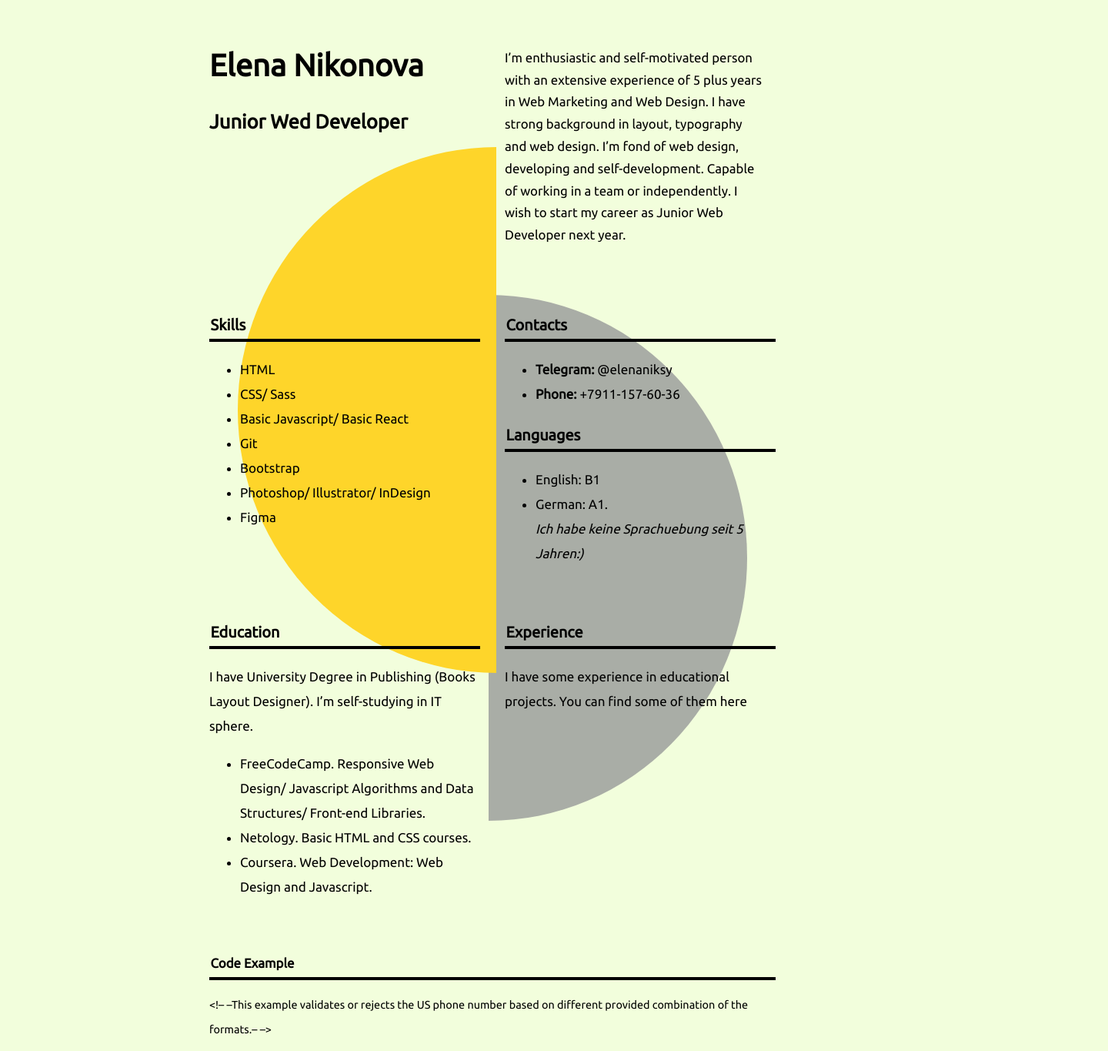
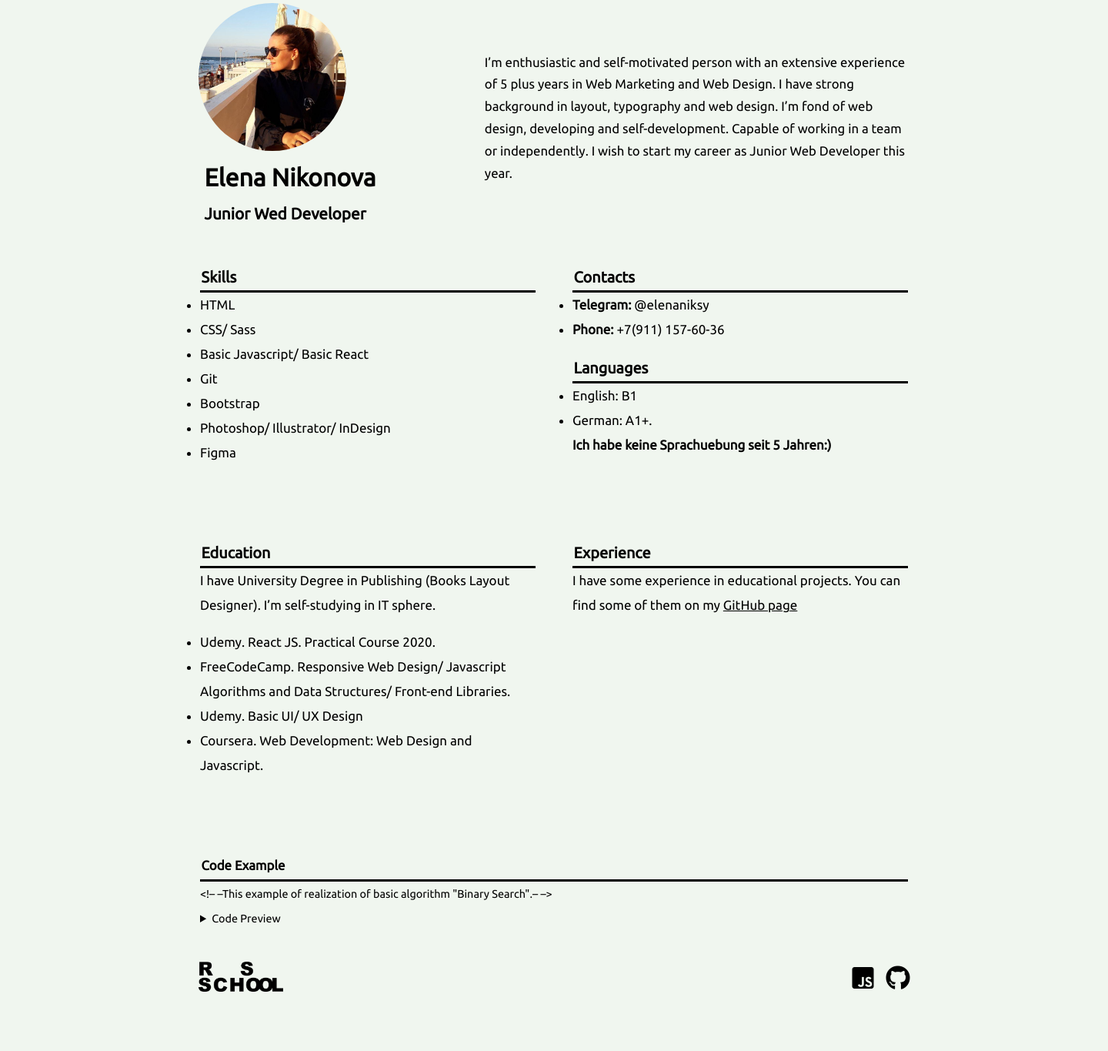
Before and after one commit to elenaniksy/rsschool-cv, a plain HTML site: page index.html in a window 1280 px wide. Shown: the part 12-1377 px from the top of the page at 77% size, 1440 px wide, since content can reach past the window. After the commit the page ends 1326 px from the top, so only its background shows below. Drawn offline with Linux system fonts and the light colour scheme.

Commit message:
feat: add footer

```diff
--- a/index.html
+++ b/index.html
@@ -6,95 +6,128 @@
     <title>CV: Elena Nikonova</title>
     <link href="style.css" rel="stylesheet">
     <link href="https://fonts.googleapis.com/css?family=Ubuntu&display=swap" rel="stylesheet">
+    <link rel="stylesheet" href="https://use.fontawesome.com/releases/v5.15.2/css/all.css" integrity="sha384-vSIIfh2YWi9wW0r9iZe7RJPrKwp6bG+s9QZMoITbCckVJqGCCRhc+ccxNcdpHuYu" crossorigin="anonymous">
 </head>
-  <main>
-    <div class="container">
-        <section class="background">
-            <div class="yellow-circle"></div>
-            <div class="grey-circle"></div>
-        </section>
-        <section class="top-block">
-            <div class="header-name">
+
+<header class="header">
+    <div class="wrapper">
+        <div class="header__content">
+            <div class="header__name">
+                <img class="header__img" src="assets/photo_2020-07-28_17-33-01.jpg" alt="CV photo">
                 <h1>Elena Nikonova</h1>
                 <h2>Junior Wed Developer</h2>
             </div>
-            <div class="header-summary">
+            <div class="header__about">
                 <p>
                     I’m enthusiastic and self-motivated person with an extensive experience of 5 plus years in Web
                     Marketing and Web Design. I have strong background in layout, typography and web design. I’m fond of
                     web design, developing and self-development. Capable of working in a team or independently.
-                        I wish to start my career as Junior Web Developer next year.
+                    I wish to start my career as Junior Web Developer this year.
                 </p>
             </div>
-        </section>
-        <section class="centric-block">
-            <div class="centric-block-skills">
+        </div>
+    </div>
+</header>
+
+<main class="main">
+      <div class="wrapper">
+          <section class="basic_information">
+              <div class="basic_information__skills">
                   <h3>Skills</h3>
-                <ul class="centric-block-skills-list">
-                        <li class="centric-block-skills-list-item">HTML</li>
-                        <li class="centric-block-skills-list-item">CSS/ Sass</li>
-                        <li class="centric-block-skills-list-item">Basic Javascript/ Basic React</li>
-                        <li class="centric-block-skills-list-item">Git</li>
-                        <li class="centric-block-skills-list-item">Bootstrap</li>
-                        <li class="centric-block-skills-list-item">Photoshop/ Illustrator/ InDesign</li>
-                        <li class="centric-block-skills-list-item">Figma</li>
+                  <ul class="basic_information__list">
+                      <li class="basic_information__item">HTML</li>
+                      <li class="basic_information__item">CSS/ Sass</li>
+                      <li class="basic_information__item">Basic Javascript/ Basic React</li>
+                      <li class="basic_information__item">Git</li>
+                      <li class="basic_information__item">Bootstrap</li>
+                      <li class="basic_information__item">Photoshop/ Illustrator/ InDesign</li>
+                      <li class="basic_information__item">Figma</li>
                   </ul>
               </div>
-            <div class="centric-block-contacts">
+              <div class="basic_information__contacts">
                   <h3>Contacts</h3>
-                    <div class="centric-block-contacts">
-                        <ul class="centric-block-contacts-list">
-                            <li class="centric-block-list-item"><strong>Telegram:</strong> @elenaniksy</li>
-                            <li class="centric-block-list-item"><strong>Phone:</strong> +7911-157-60-36</li>
+                      <ul>
+                          <li><strong>Telegram:</strong> @elenaniksy</li>
+                          <li><strong>Phone:</strong> +7(911) 157-60-36</li>
+                      </ul>
+                  <h3>Languages</h3>
+                      <ul>
+                          <li>English: B1</li>
+                          <li>German: A1+. <br><mark>Ich habe keine
+                              Sprachuebung seit 5 Jahren:)</mark></li>
                       </ul>
               </div>
-                    <h3>Languages</h3>
-                    <div class="centric-block-languages">
-                        <ul class="centric-block-languages-list">
-                            <li class="centric-block-languages-list-item">English: B1</li>
-                            <li class="centric-block-languages-list-item">German: A1. <br><em>Ich habe keine
-                                Sprachuebung seit 5 Jahren:)</em></li>
+          </section>
+          <section class="education_experience">
+              <div class="education">
+                  <h3>Education</h3>
+                  <p>I have University Degree in Publishing (Books Layout Designer). I’m self-studying in IT sphere.</p>
+                  <ul class="education__list">
+                      <li>Udemy. React JS. Practical Course 2020.</li>
+                      <li>FreeCodeCamp. Responsive Web Design/ Javascript Algorithms and Data Structures/ Front-end Libraries.</li>
+                      <li>Udemy. Basic UI/ UX Design</li>
+                      <li>Coursera. Web Development: Web Design and Javascript.</li>
                   </ul>
               </div>
+              <div class="experience">
+                  <h3>Experience</h3>
+                  <p>I have some experience in educational projects. You can find some of them on my <a
+                          href="https://github.com/elenaniksy">GitHub page</a></p>
               </div>
           </section>
-        <section class="bottom-block">
-          <div class="bottom-block-education">
-                    <h3>Education</h3>
-                    <p>I have University Degree in Publishing (Books Layout Designer). I’m self-studying in IT sphere.</p>
-                    <ul class="bottom-block-education-list">
-                        <li class="bottom-block-education-item">FreeCodeCamp. Responsive Web Design/ Javascript Algorithms and Data Structures/ Front-end Libraries.</li>
-                        <li class="bottom-block-education-item">Netology. Basic HTML and CSS courses.</li>
-                        <li class="bottom-block-education-item">Coursera. Web Development: Web Design and Javascript.</li>
-                    </ul>
-                </div>
-          <div class="bottom-block-experience">
-                  <h3>Experience</h3>
-                  <p>I have some experience in educational projects. You can find some of them <a
-                            href="https://codepen.io/collection/ArGYkQ?cursor=ZD0xJm89MSZwPTEmdj0z">here</a></p>
-                </div>
-        </section>
-        <section class="code-example-block">
-            <div class="bottom-block-experience-code">
+          <section class="code-example">
+              <div class="code-example__content">
                   <h3>Code Example</h3>
-                <p>&lt;!&ndash;&nbsp;&ndash;This example validates or rejects the US phone number based on different
-                    provided combination of the formats.&ndash;&nbsp;&ndash;&gt;
+                  <p>&lt;!&ndash;&nbsp;&ndash;This example of realization of basic algorithm "Binary
+                      Search".&ndash;&nbsp;&ndash;&gt;
                   </p>
+                  <details>
+                      <summary>Code Preview</summary>
                       <pre>
                         <code>
-function telephoneCheck(str) {
-let regex = /^(1\s?)?(\(\d{3}\)|\d{3})([\s-]?)?\d{3}([\s-]?)?\d{4}$/g;
-let result = regex.test(str);
-if (result) {
-  return true;
+function binarySearch (array, element) {
+let first = 0;
+let last = array.length;
+
+while(first&lt; last) {
+    let middle = Math.floor((first + last) / 2);
+        if(element &lt;= array[middle]) {
+            last = middle;
         } else {
-  return false;
+            first = middle + 1;
         }
+    }
+return (first === arr.length-1 || arr[first] !== element) ? -1 : first;
 }
                         </code>
                     </pre>
+                  </details>
               </div>
           </section>
       </div>
   </main>
+
+<footer class="footer">
+    <div class="footer__wrapper">
+        <div class="logo__rs">
+                <div class="logo__img">
+                    <img class="img" src="assets/logo-rsschool3.png" alt="RS school logo">
+                </div>
+            </div>
+        <div class="icons">
+            <div class="js__course">
+                <span class="icon">
+                    <a href="https://rs.school/js/"><i class="fab fa-js-square"></i>
+                </a></span>
+            </div>
+            <div class="logo__github">
+                <span class="icon">
+                    <a href="https://github.com/elenaniksy">
+                        <i class="fab fa-github"></i>
+                    </a>
+                </span>
+            </div>
+        </div>
+    </div>
+</footer>
 </html>
--- a/style.css
+++ b/style.css
@@ -3,122 +3,153 @@
 */
 
 :root {
-    --light-yellow: #FED52A;
-    --light-grey: #989999;
-    --light-green: #F2FEDC;
+    --light-pink: #FFEDCB;
+}
+
+*{
+    padding: 0;
+    margin: 0;
+    box-sizing: border-box;
 }
 
 body {
     font-family: Ubuntu, 'sans-serif';
+    width: 1440px;
     font-size: 17px;
     line-height: 2rem;
-    background-color: var(--light-green);
+    background-color: #F0F6EF;
 }
 
-.container {
+.wrapper {
     display: flex;
     flex-direction: column;
-    max-width: 60vw;
-    padding: 1rem;
+    max-width: 1000px;
+    align-items: center;
+    justify-content: space-between;
     margin: 0 auto;
 }
+
+/*Markup of base elements*/
+h1 {
+    font-size: 2rem;
+    line-height: 2rem;
+    padding: 0.5rem;
+}
+
+h2 {
+    font-size: 1.3rem;
+    padding: 0.5rem;
+}
+
+h3 {
+    border-bottom: 3px solid #000;
+    padding: 0.1rem;
+}
+
+ul {
+    padding-bottom: 1rem;
+}
+
+a {
+    text-decoration: underline;
+    color: #000;
+    cursor: pointer;
+}
+
+a:hover {
+    color: #F60C3A;
+    transition: all 0.3s ease-in-out;
+}
+
+mark {
+    background-color: #F0F6EF;
+    font-weight: 800;
+}
+
+/*Header*/
+
+.header__content {
+    display: flex;
+    flex-direction: row;
+    align-items: center;
+    width: 925px;
+    padding: 1rem 0 0 0;
+}
+
+.header__name {
+    flex: 1;
+}
+
+.header__about {
+    flex: 2;
+    font-size: 1.05rem;
+    line-height: 1.8rem;
+    padding-left: 6rem;
+}
+
+.header__img {
+    border-radius: 50%;
+    border: none;
+    max-width: 15vw;
+}
+
+/*Main*/
 
 section {
     display: flex;
     flex-direction: row;
     justify-content: space-between;
-    align-content: stretch;
+    width: 100%;
+    padding: 1rem;
 }
 
 section > div {
     flex: 2;
-    padding: 0.5rem;
-    margin: 0.5rem;
-}
-
-section > div > h3 {
-    border-bottom: 0.3rem solid #000;
-    padding: 0.1rem;
-}
-
-.yellow-circle {
-    background-color: var(--light-yellow);
-    position: absolute;
-    z-index: -50;
-    width: calc(100% / 4);
-    height: calc(100% / 1.2);
-    border-radius: 100% 0 0 100% / 50% 0 0 50%;
-    margin-top: calc(15% - 0.8rem);
-    right: calc(50% - 0.8rem);
-}
-
-.grey-circle {
-    background-color: var(--light-grey);
-    opacity: .8;
-    position: absolute;
-    z-index: -60;
-    width: calc(100% / 4);
-    height: calc(100% / 1.2);
-    border-radius: 0 100% 100% 0 / 0 50% 50% 0;
-    left: calc(50% - 0.8rem);
-    top: calc(50% - 0.8rem);
-}
-
-.header-name > h1 {
-    font-size: 2.5rem;
-    line-height: 3rem;
-}
-
-.header-summary {
-    font-size: 1.05rem;
-    line-height: 1.8rem;
     padding: 1.5rem;
 }
 
-a {
-   text-decoration: none;
-   color: #000;
-   cursor: pointer;
+.education > p {
+    padding-bottom: 1rem;
 }
 
-a:hover {
-    color: #C3A538;
-    font-size: 1.3rem;
-}
-
-.code-example-block {
+.code-example {
     font-size: 0.9rem;
 }
 
-
-@media (max-width: 768px) {
-    section{
-      display: initial;
+.footer__wrapper {
+    display: flex;
+    flex-direction: row;
+    align-items: center;
+    justify-content: space-between;
+    margin: 0 auto;
+    max-width: 925px;
+    padding: 0 0 1rem 0;
 }
 
-    .grey-circle{
-        display: none;
+.logo__rs {
+    display: flex;
+    flex-direction: column;
 }
 
-    .yellow-circle {
-        width: 100%;
-        height: 100%;
-        border-radius: 50%;
+.logo__img {
+    width: 110px;
 }
 
-    code {
-        font-size: calc(100% - 0.2rem);
-        text-wrap: normal;
+.img{
+    width: 100%;
 }
 
+.icons {
+    display: flex;
+    justify-content: space-between;
 }
 
-@media (max-width: 425px) {
-    .container {
-        display: flex;
-        flex-direction: column;
-        max-width: 90vw;
-        margin: 0 auto;
-        padding: 0.5rem;
+.icon {
+    font-size: 2rem;
+    padding: 0 0 0 1rem;
 }
+
+.icon:hover {
+    color: #F60C3A;
+    transition: all 0.3s ease-in-out;
 }
```
Also changed, not shown: assets/Pattern-Randomized.svg (added), assets/logo-rsschool3.png (added), assets/photo_2020-07-28_17-33-01.jpg (added). Lines whose indentation alone changed are shown as unchanged.
